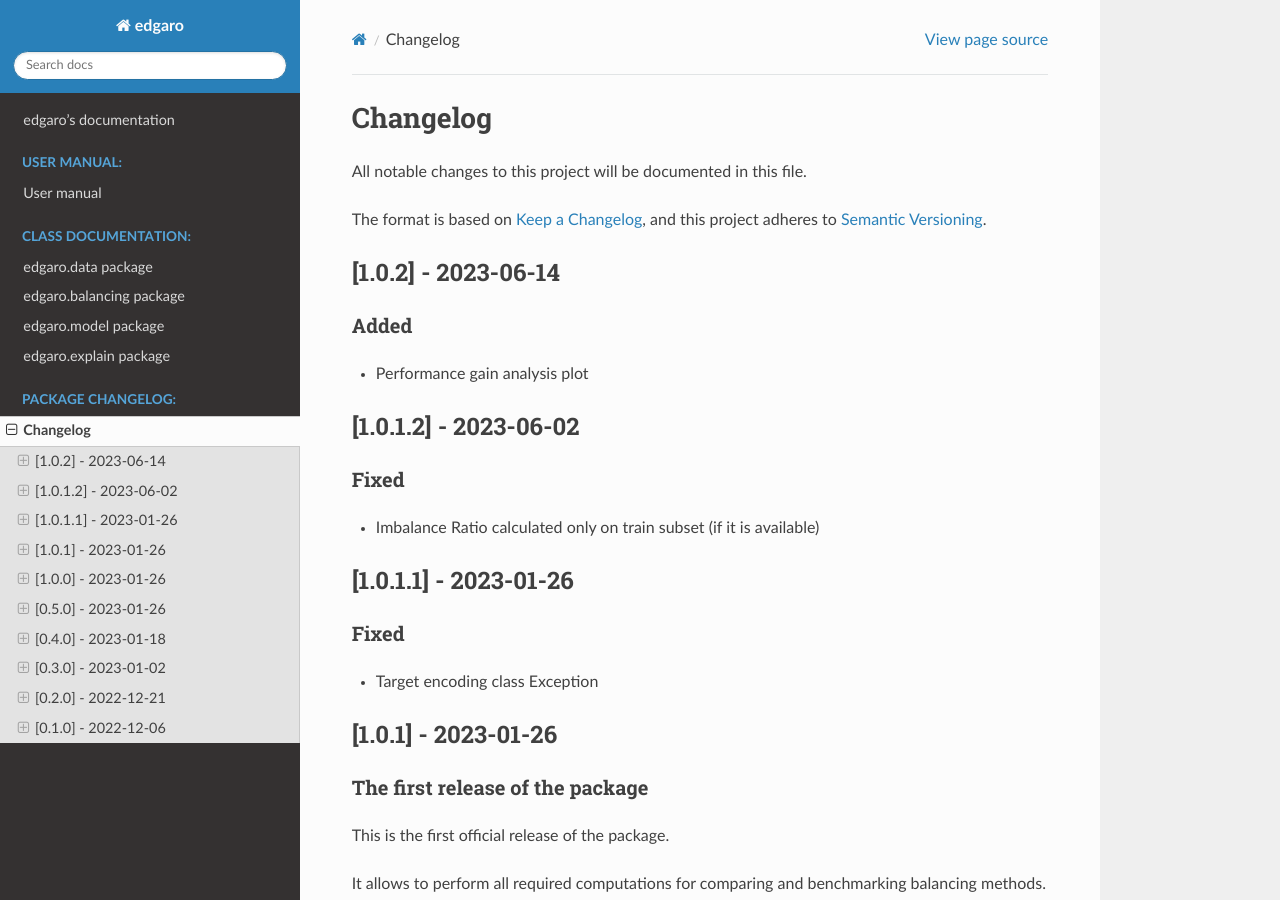
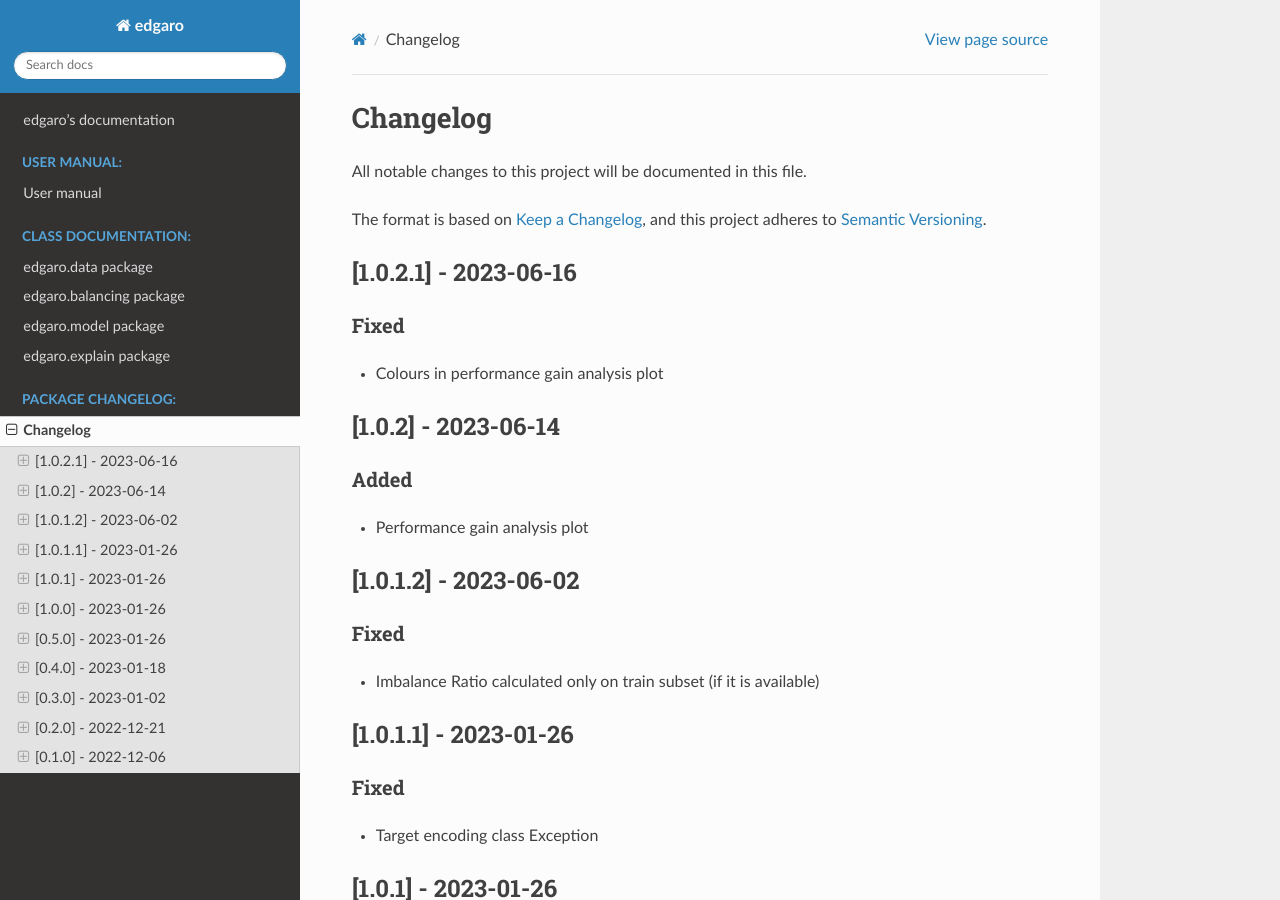
Before and after one commit to adrianstando/edgaro, a Sphinx documentation site: the page built from docs/source/changelog.rst, in a window 1280 px wide and 900 px high. Built offline with Sphinx 7.4.7 and the Read the Docs theme 2.0.0, drawn with Linux system fonts in a browser that asks for light colours; pages that are not in the unit, such as notebooks, are missing from menus.

Commit message:
Fix colours

```diff
--- a/CHANGELOG.md
+++ b/CHANGELOG.md
@@ -4,6 +4,12 @@
 
 The format is based on [Keep a Changelog](https://keepachangelog.com/en/1.0.0/),
 and this project adheres to [Semantic Versioning](https://semver.org/spec/v2.0.0.html).
+
+## [1.0.2.1] - 2023-06-16
+
+### Fixed
+
+- Colours in performance gain analysis plot
 
 ## [1.0.2] - 2023-06-14
 
--- a/docs/conf.py
+++ b/docs/conf.py
@@ -22,7 +22,7 @@
 author = 'Adrian Stańdo'
 
 # The full version, including alpha/beta/rc tags
-release = '1.0.2'
+release = '1.0.2.1'
 
 
 # -- General configuration ---------------------------------------------------
--- a/setup.py
+++ b/setup.py
@@ -7,7 +7,7 @@
 
 setup(
     name="edgaro",
-    version="1.0.2",
+    version="1.0.2.1",
     description="Explainable imbalanceD learninG compARatOr",
     long_description=long_description,
     long_description_content_type="text/markdown",
```
Also changed, not shown: 1 other file.
